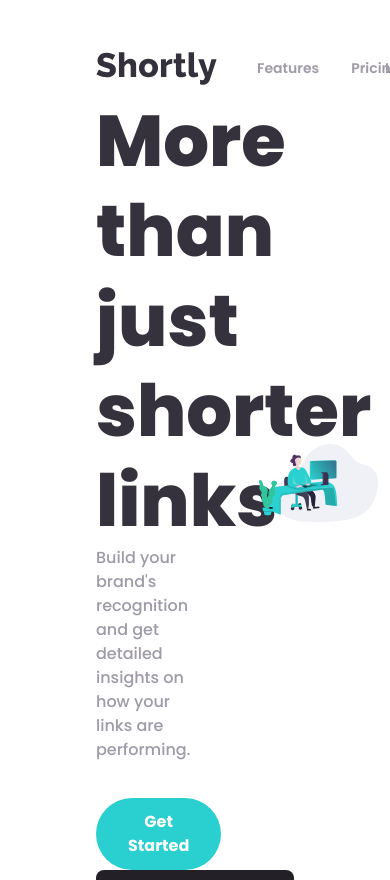
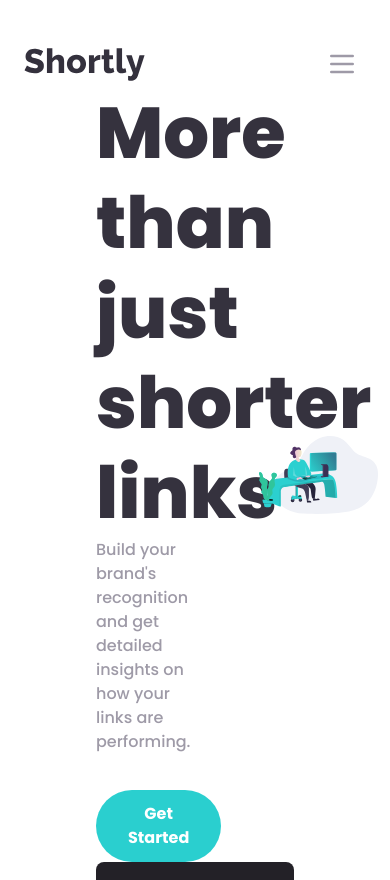
Before and after one commit to irishmicoletcando/url-shortener, a React (Vite) app: page / in a window 390 px wide. Shown: the top 880 px of the page. Built offline with nearby package versions, Linux system fonts and the light colour scheme.

Commit message:
refactor: Navbar responsiveness

```diff
--- a/src/App.tsx
+++ b/src/App.tsx
@@ -11,16 +11,20 @@
   const { convertedUrl } = useConvertedUrl();
 
   return (
-    <div className="font-poppins mt-10 overflow-x-hidden">
+    <div className="font-poppins overflow-x-hidden">
+      <div className="mt-10">
         <Navbar />
         <Heading />
+      </div>
         <ShortenLink />
+      <div className="bg-gray/50 md:py-20">
         {convertedUrl && (
           <ConvertedUrl convertedUrl={convertedUrl} />
         )}
         <AdvancedStatistics />
+      </div>
       <BoostLinks />
       <Footer />
     </div>
-  )
+  );
 }
--- a/src/components/AdvancedStatisticsBox.tsx
+++ b/src/components/AdvancedStatisticsBox.tsx
@@ -6,7 +6,7 @@
 
 const AdvancedStatisticsBox: React.FC<Props> = ({ header, icon, content }) => {
   return (
-    <div className="relative bg-white min-h-[300px] rounded-lg shadow-lg p-8 flex flex-col space-y-6 text-center hover:shadow-2xl transition-shadow duration-300">
+    <div className="relative bg-white rounded-lg shadow-lg p-8 flex flex-col space-y-6 text-center hover:shadow-2xl transition-shadow duration-300">
       <div className="bg-very-dark-violet rounded-full w-20 h-20 flex items-center justify-center mx-auto -mt-14 shadow-md">
         <img src={icon} className="w-10 h-10" alt={header} />
       </div>
--- a/src/components/Navbar.tsx
+++ b/src/components/Navbar.tsx
@@ -1,24 +1,112 @@
-import logo from "../assets/logo.svg"
+import { useState, useEffect } from "react";
+import logo from "../assets/logo.svg";
 
 const Navbar = () => {
+  const [isOpen, setIsOpen] = useState(false);
+
+  // Close the menu when clicking outside of it
+  useEffect(() => {
+    const handleClickOutside = (event) => {
+      if (isOpen && !event.target.closest(".navbar")) {
+        setIsOpen(false);
+      }
+    };
+
+    document.addEventListener("mousedown", handleClickOutside);
+    return () => {
+      document.removeEventListener("mousedown", handleClickOutside);
+    };
+  }, [isOpen]);
+
+  // Close the menu when a menu item is clicked
+  const handleMenuItemClick = () => {
+    setIsOpen(false);
+  };
+
   return (
-    <div className="flex flex-row justify-between font-semibold text-grayish-violet text-sm mx-24">
-      <div className="flex flex-row items-center">
-        <img src={logo}/>
+    <div className="navbar flex flex-row justify-between font-semibold text-grayish-violet text-sm mx-6 sm:mx-24">
+      <div className="flex flex-row items-center space-x-4 sm:space-x-10">
+        <img src={logo} alt="Shortly Logo"/>
 
-        <ul className="flex flex-row space-x-8 ml-10">
+        <ul className="hidden md:flex flex-row space-x-8 ml-10">
           <li className="hover:text-very-dark-blue hover:cursor-pointer">Features</li>
           <li className="hover:text-very-dark-blue hover:cursor-pointer">Pricing</li>
           <li className="hover:text-very-dark-blue hover:cursor-pointer">Resources</li>
         </ul>
       </div>
 
-      <div className="flex flex-row space-x-8 items-center">
+      <div className="hidden md:flex flex-row space-x-8 items-center">
         <button className="hover:text-very-dark-blue hover:cursor-pointer">Login</button>
         <button className="bg-cyan text-white rounded-3xl px-4 py-2 hover:bg-light-cyan">Sign Up</button>
       </div>
+
+      {/* Mobile Navbar */}
+      <button
+        className="md:hidden flex items-center p-2 rounded-md focus:outline-none"
+        onClick={() => setIsOpen(!isOpen)}
+        aria-label="Toggle mobile menu"
+      >
+        <svg
+          className="w-8 h-8"
+          fill="none"
+          stroke="currentColor"
+          viewBox="0 0 24 24"
+          xmlns="http://www.w3.org/2000/svg"
+        >
+          <path strokeLinecap="round" strokeLinejoin="round" strokeWidth={2} d="M4 6h16M4 12h16M4 18h16" />
+        </svg>
+      </button>
+
+      {/* Mobile menu */}
+      {isOpen && (
+        <div className="absolute top-12 left-0 w-full bg-white shadow-md p-4 md:hidden z-50 transition-all duration-300 ease-in-out">
+          <div className="flex flex-col space-y-6">
+            <button
+              className="self-end text-xl mr-10 text-grayish-violet"
+              onClick={() => setIsOpen(false)}
+              aria-label="Close menu"
+            >
+              ×
+            </button>
+            <ul className="flex flex-col space-y-4 items-center">
+              <li
+                className="hover:text-very-dark-blue hover:cursor-pointer"
+                onClick={handleMenuItemClick}
+              >
+                Features
+              </li>
+              <li
+                className="hover:text-very-dark-blue hover:cursor-pointer"
+                onClick={handleMenuItemClick}
+              >
+                Pricing
+              </li>
+              <li
+                className="hover:text-very-dark-blue hover:cursor-pointer"
+                onClick={handleMenuItemClick}
+              >
+                Resources
+              </li>
+            </ul>
+            <div className="flex flex-col space-y-4 items-center">
+              <button
+                className="hover:text-very-dark-blue hover:cursor-pointer"
+                onClick={handleMenuItemClick}
+              >
+                Login
+              </button>
+              <button
+                className="bg-cyan text-white rounded-3xl px-4 py-2 hover:bg-light-cyan"
+                onClick={handleMenuItemClick}
+              >
+                Sign Up
+              </button>
+            </div>
+          </div>
+        </div>
+      )}
     </div>
-  )
-}
+  );
+};
 
-export default Navbar
+export default Navbar;
```
Lines whose indentation alone changed are shown as unchanged.
